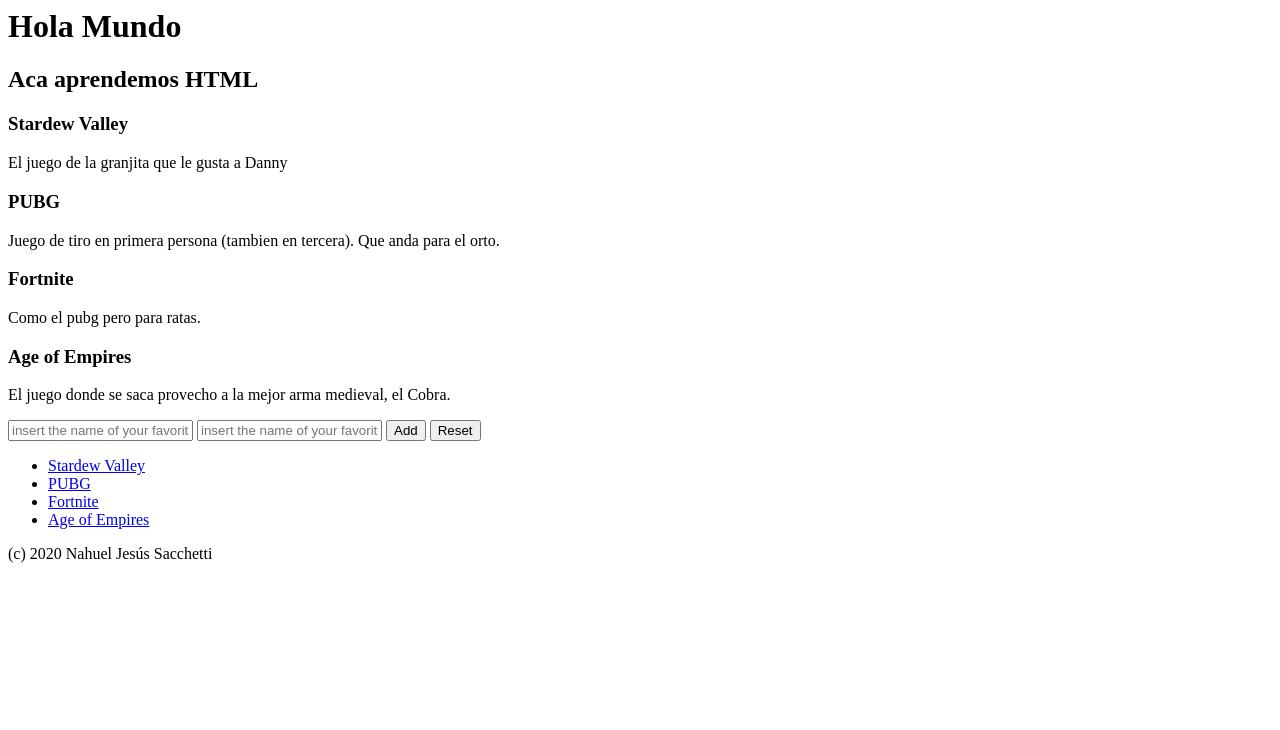
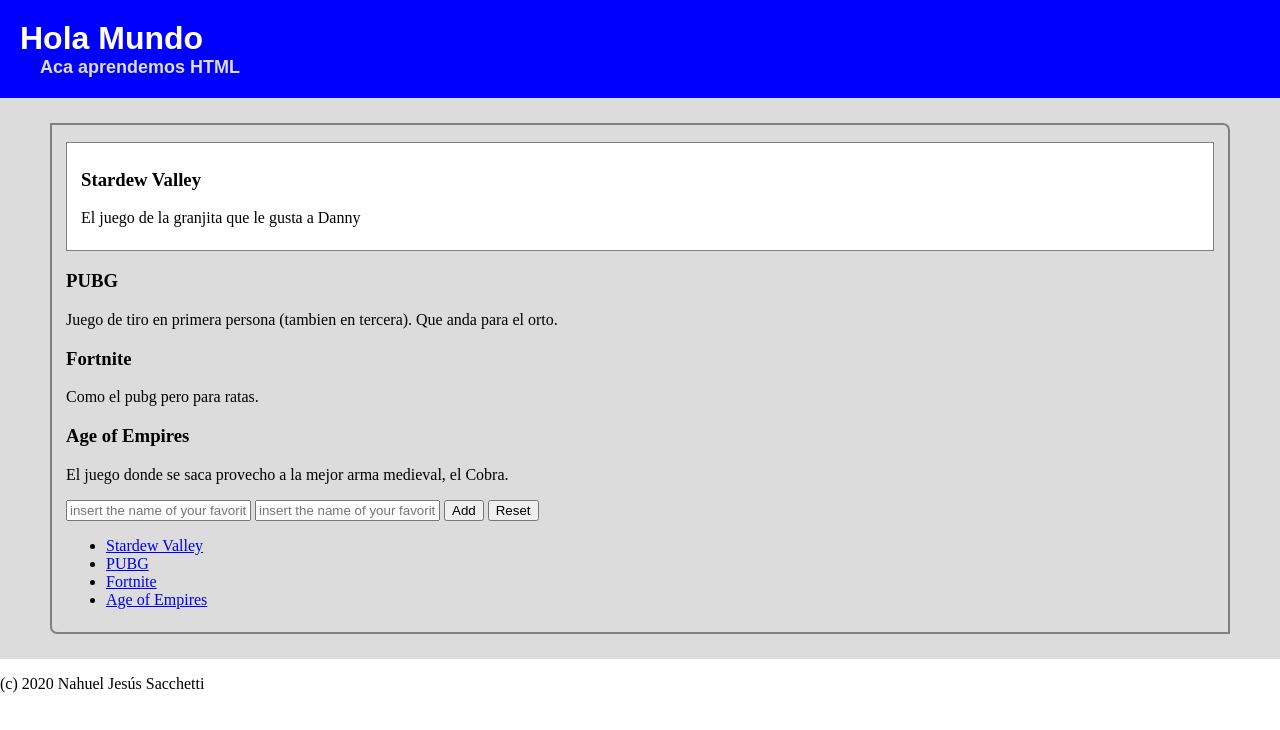
Before and after one commit to zlBerlin/html, a plain HTML site: page index.html in a window 1280 px wide. Drawn offline with Linux system fonts and the light colour scheme.

Commit message:
agregue estilos

```diff
--- a/index.html
+++ b/index.html
@@ -1,19 +1,22 @@
 <html>
 
 <head>
+    <link rel="stylesheet" href="styles.css">
     <title>Hola Mundo</title>
+
+
 
 </head>
 
 <body>
-    <header>
-        <h1> Hola Mundo</h1>
-        <h2> Aca aprendemos HTML</h2>
+    <header class="header">
+        <h1 class="page-title"> Hola Mundo</h1>
+        <h2 class="page-subtitle"> Aca aprendemos HTML</h2>
     </header>
-    <main>
-        <section>
+    <main class="container">
+        <section class="blog">
 
-            <article>
+            <article class="blog-post">
                 <h3 id="sv">Stardew Valley</h3>
                 <p>
                     El juego de la granjita que le gusta a Danny
--- /dev/null
+++ b/styles.css
@@ -0,0 +1,38 @@
+body {
+    margin: 0;
+}
+
+.header {
+    background-color: blue;
+    font-family: Arial, Helvetica, sans-serif;
+    padding: 20px;
+}
+
+.page-title {
+    color: white;
+    margin: 0;
+}
+
+.page-subtitle {
+    color: gainsboro;
+    font-size: 18px;
+    margin: 0px 20px;
+}
+
+.container {
+    background-color: gainsboro;
+    padding: 25px 50px;
+}
+
+.blog {
+    border: 2px solid gray;
+    border-radius: 0 7px;
+    padding: 7px 14px;
+}
+
+.blog-post {
+    background-color: white;
+    border: 1px solid gray;
+    margin: 10px 0;
+    padding: 7px 14px;
+}
```
